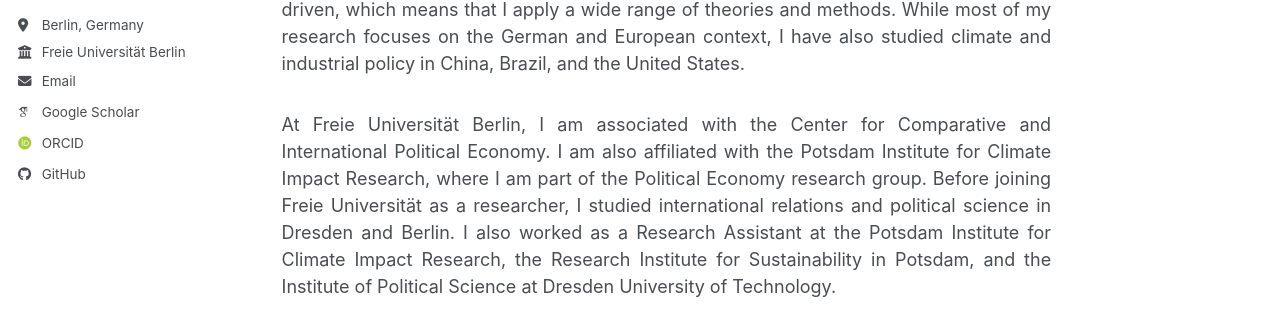
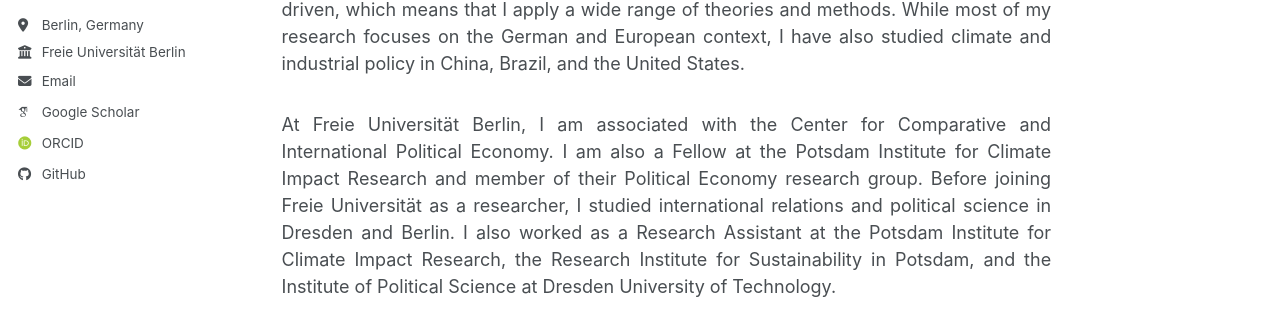
Before and after one commit to nik-kramer/nik-kramer.github.io, a Jekyll site: the page built from _pages/about.md, in a window 1280 px wide and 1001 px high. Shown: the part 302-636 px from the top of the window. Built offline with Jekyll 4.4.1, drawn with Linux system fonts in a browser that asks for light colours; some web fonts are replaced; a script bundle is joined from its source files by our own code; library files that are not in the unit come from our copies.

Commit message:
Update about.md

```diff
--- a/_pages/about.md
+++ b/_pages/about.md
@@ -14,7 +14,7 @@
 
 <div style="height: 10px;"></div>
 
-<p style="text-align: justify">At Freie Universität Berlin, I am associated with the Center for Comparative and International Political Economy. I am also affiliated with the Potsdam Institute for Climate Impact Research, where I am part of the Political Economy research group. Before joining Freie Universität as a researcher, I studied international relations and political science in Dresden and Berlin. I also worked as a Research Assistant at the Potsdam Institute for Climate Impact Research, the Research Institute for Sustainability in Potsdam, and the Institute of Political Science at Dresden University of Technology.</p>
+<p style="text-align: justify">At Freie Universität Berlin, I am associated with the Center for Comparative and International Political Economy. I am also a Fellow at the Potsdam Institute for Climate Impact Research and member of their Political Economy research group. Before joining Freie Universität as a researcher, I studied international relations and political science in Dresden and Berlin. I also worked as a Research Assistant at the Potsdam Institute for Climate Impact Research, the Research Institute for Sustainability in Potsdam, and the Institute of Political Science at Dresden University of Technology.</p>
 
 <div style="height: 120px;"></div>
 
```
